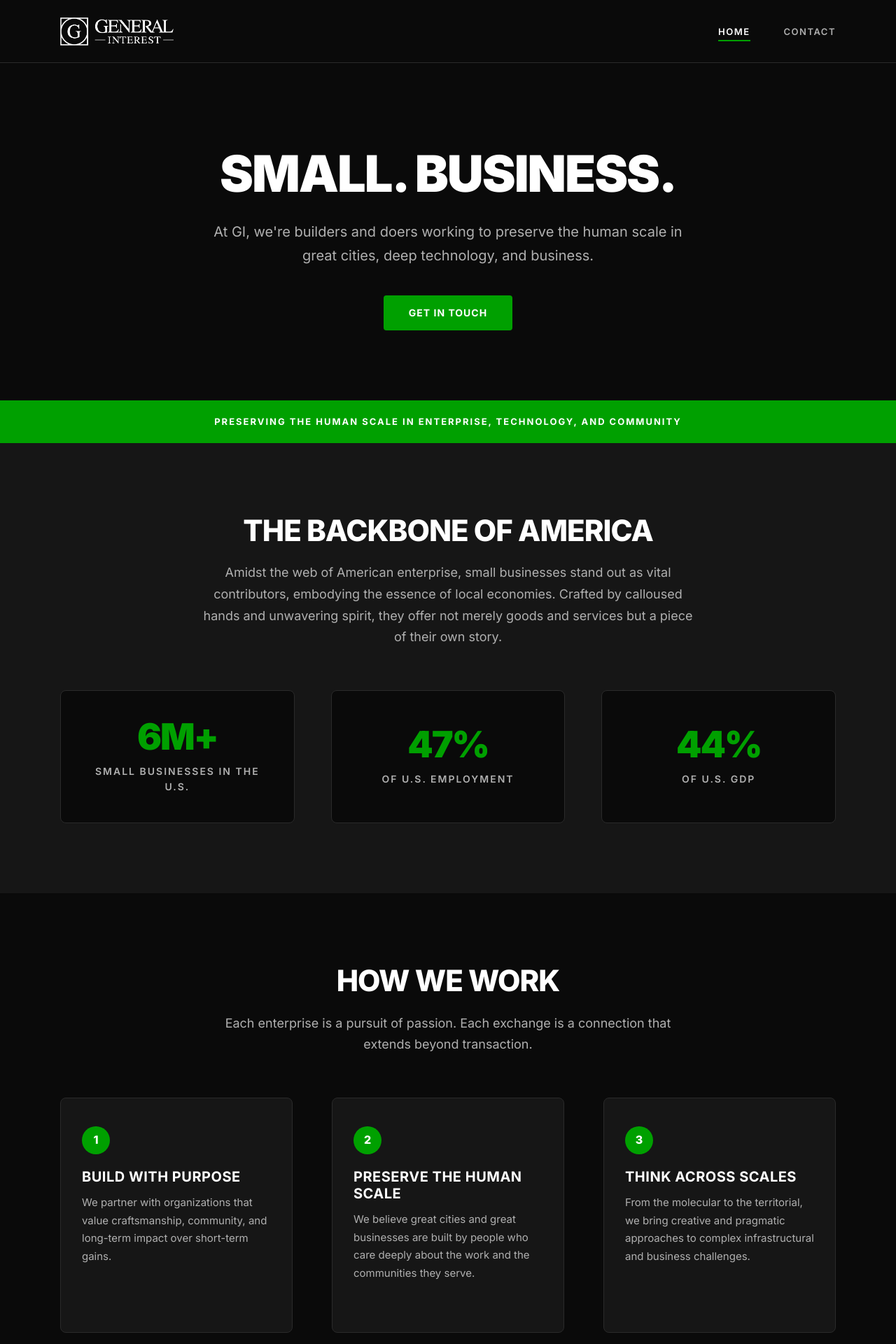
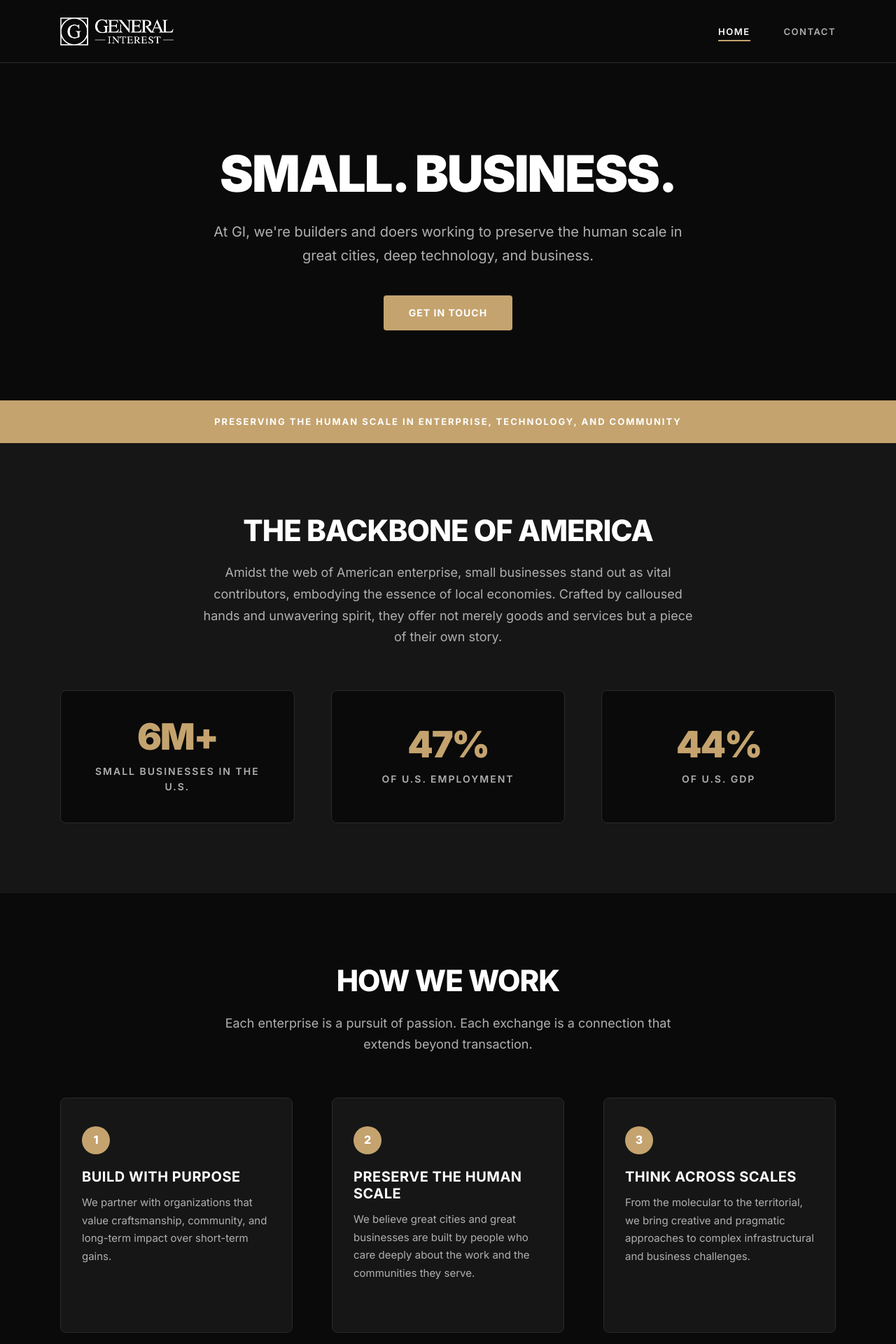
Before and after one commit to generalinterest-co/generalinterest.github.io, a Jekyll site: the page built from index.html, in a window 1280 px wide. Shown: the top 1920 px of the page at 70% size. Built offline with Jekyll 4.4.1, drawn with Linux system fonts in a browser that asks for light colours; nearby versions of some CDN libraries.

Commit message:
Update brand and button hover colors
Replace green brand color (#00a000) and button hover (#008a00) with new tan values (#c4a36e and #b08f5a) in _sass/0-settings/_color-scheme.scss. The CSS custom properties are updated in both the default :root and :root[dark] scopes so the new brand palette applies consistently across buttons and UI elements.

```diff
--- a/_sass/0-settings/_color-scheme.scss
+++ b/_sass/0-settings/_color-scheme.scss
@@ -1,7 +1,7 @@
 /* Color Scheme */
 
 :root {
-  --brand-color: #00a000;
+  --brand-color: #c4a36e;
   --white: #fff;
   --off-white: #e8e6e1;
   --light-gray: #b0b0b0;
@@ -24,7 +24,7 @@
 
   --button-color: var(--white);
   --button-background-color: var(--brand-color);
-  --button-background-hover: #008a00;
+  --button-background-hover: #b08f5a;
 
   --border-color: #2a2a2a;
   --border-color-alt: #1e1e1e;
@@ -40,7 +40,7 @@
 }
 
 :root[dark] {
-  --brand-color: #00a000;
+  --brand-color: #c4a36e;
   --white: #fff;
   --off-white: #e8e6e1;
   --light-gray: #b0b0b0;
@@ -60,7 +60,7 @@
 
   --button-color: var(--white);
   --button-background-color: var(--brand-color);
-  --button-background-hover: #008a00;
+  --button-background-hover: #b08f5a;
 
   --border-color: #252629;
   --border-color-alt: #080b12;
```
